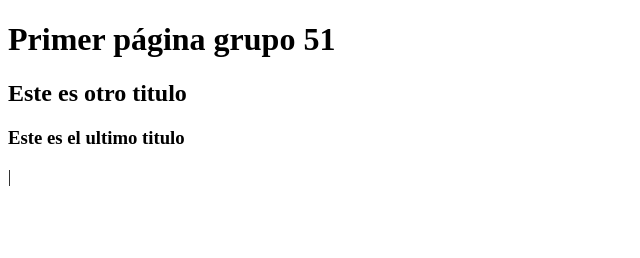
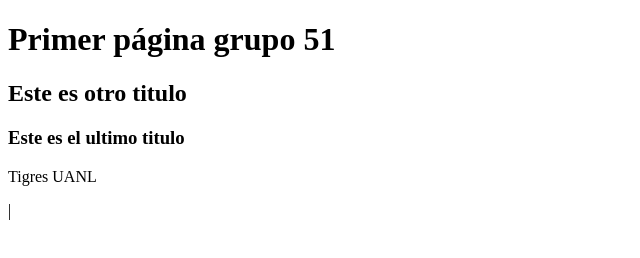
Before and after one commit to AngeelBarrera/website_prueba_51, a plain HTML site: page index.html in a window 1280 px wide. Shown: the whole page, without its empty margins (0-640 px from the left). Drawn offline with Linux system fonts and the light colour scheme.

Commit message:
agregue parrafo

```diff
--- a/index.html
+++ b/index.html
@@ -10,5 +10,6 @@
     <h1>Primer página grupo 51</h1>
     <h2>Este es otro titulo</h2>
     <h3>Este es el ultimo titulo</h3>
+    <p>Tigres UANL</p>
   </body>|
 </html>
```
